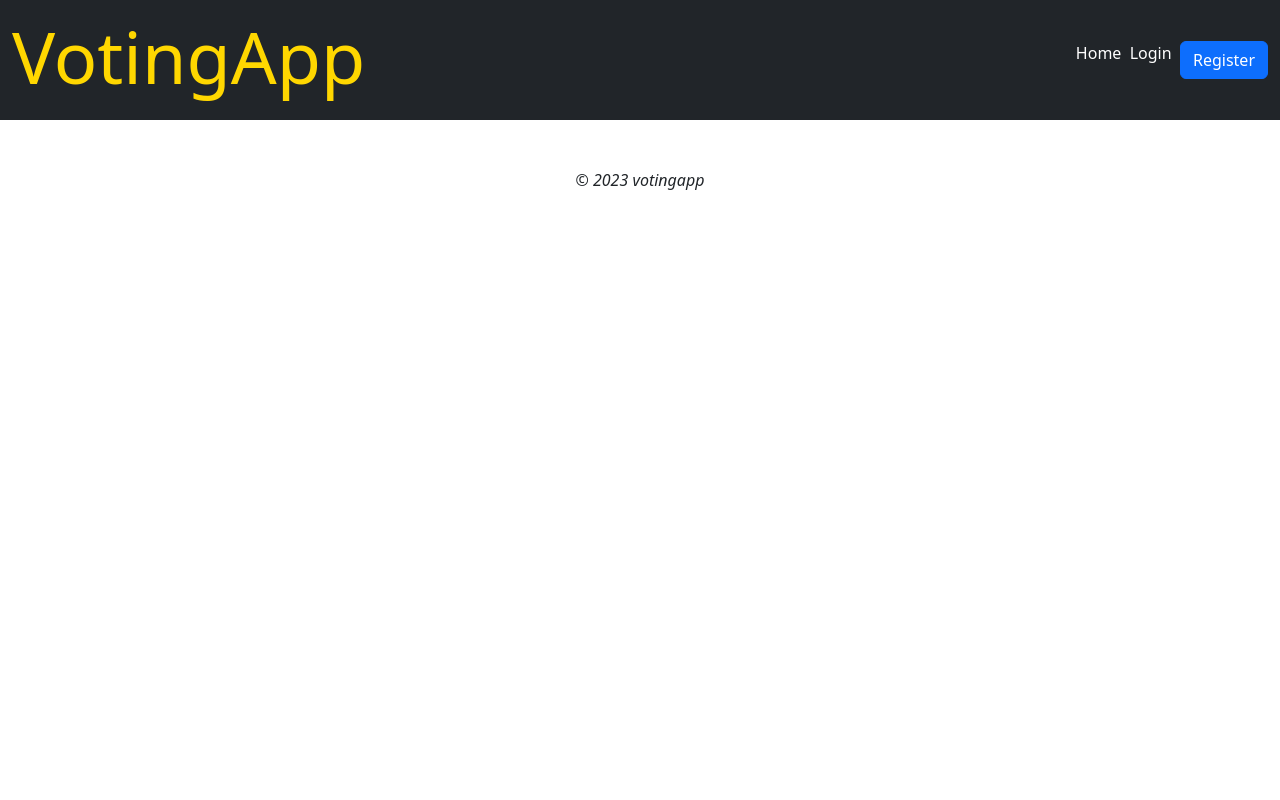
After one commit to LOUIS-OFILI/my_voting_project, a Django app: template votingapp/templates/votingapp/home_base.html in a window 1280 px wide. The commit adds this page. Run offline with Django 4.2, Linux system fonts and the light colour scheme; the template is opened without the code that fills it, so the values that code supplies are empty; some libraries are stand-ins or nearby versions.

Commit message:
added the homepage interface

```diff
--- /dev/null
+++ b/votingapp/templates/votingapp/home_base.html
@@ -0,0 +1,55 @@
+
+
+{% load static %}
+<head>
+<title>{% block title %}My Votingapp{% endblock %}</title>
+  <link rel="stylesheet" href="https://cdnjs.cloudflare.com/ajax/libs/font-awesome/5.15.3/css/all.min.css">
+  <link rel="stylesheet" href="https://cdnjs.cloudflare.com/ajax/libs/bootstrap/5.2.3/css/bootstrap.min.css" integrity="sha512-SbiR/eusphKoMVVXysTKG/7VseWii+Y3FdHrt0EpKgpToZeemhqHeZeLWLhJutz/2ut2Vw1uQEj2MbRF+TVBUA==" crossorigin="anonymous" referrerpolicy="no-referrer" />
+  <script src="https://cdnjs.cloudflare.com/ajax/libs/bootstrap/5.2.3/js/bootstrap.min.js" integrity="sha512-1/RvZTcCDEUjY/CypiMz+iqqtaoQfAITmNSJY17Myp4Ms5mdxPS5UV7iOfdZoxcGhzFbOm6sntTKJppjvuhg4g==" crossorigin="anonymous" referrerpolicy="no-referrer"></script>
+
+<style>
+
+</style>
+</head>
+<body>
+{% block menubar %}
+
+<nav class="navbar navbar-expand-lg navbar-light bg-dark text-white">
+    <div class="container-fluid">
+
+      <a class="navbar-brand" href="#"><h1 style="color: gold;" class="display-2">VotingApp</h1></a>
+      <button class="navbar-toggler" type="button" data-bs-toggle="collapse" data-bs-target="#navbarScroll" aria-controls="navbarScroll" aria-expanded="false" aria-label="Toggle navigation">
+        <span class="navbar-toggler-icon"></span>
+      </button>
+      <div class="collapse navbar-collapse" id="navbarScroll">
+        <ul class="navbar-nav me-auto my-2 my-lg-0 navbar-nav-scroll" style="--bs-scroll-height: 100px;">
+
+        </ul>
+
+
+        <div class="d-flex">
+        <a  class="nav-link" href="" >Home</a>&nbsp;&nbsp;
+        <a class="nav-link" href="/accounts/login">Login</a>&nbsp;&nbsp;
+        <a class="btn btn-primary" href="/accounts/signup">Register</a>
+        </div>
+
+      </div>
+    </div>
+  </nav>
+
+
+  {% endblock %}
+
+  <div class="container-fluid">
+
+     {% block content %}
+
+	{% endblock %}
+</div>
+
+    <footer class="text-center fst-italic mt-5">
+        &copy; 2023 votingapp
+        </footer>
+
+
+    </body>
--- a/votingproject/settings.py
+++ b/votingproject/settings.py
@@ -140,6 +140,12 @@ MEDIA_URL = '/uploads/'
 
 MEDIA_ROOT = os.path.join(BASE_DIR, 'uploads')
 
+
+APP_STATIC_ROOT = os.path.join(BASE_DIR,'votingproject', 'static')
+
+
+STATICFILES_DIRS = (APP_STATIC_ROOT,)
+
 # Default primary key field type
 # https://docs.djangoproject.com/en/4.2/ref/settings/#default-auto-field
 
```
Also changed, not shown: votingapp/templates/votingapp/home.html (+53 -11 lines), db.sqlite3, votingproject/static/img/secure-voting.jpg (added), votingproject/static/img/vote-candidate.jpg (added), votingproject/static/img/vote-result.jpg (added).
